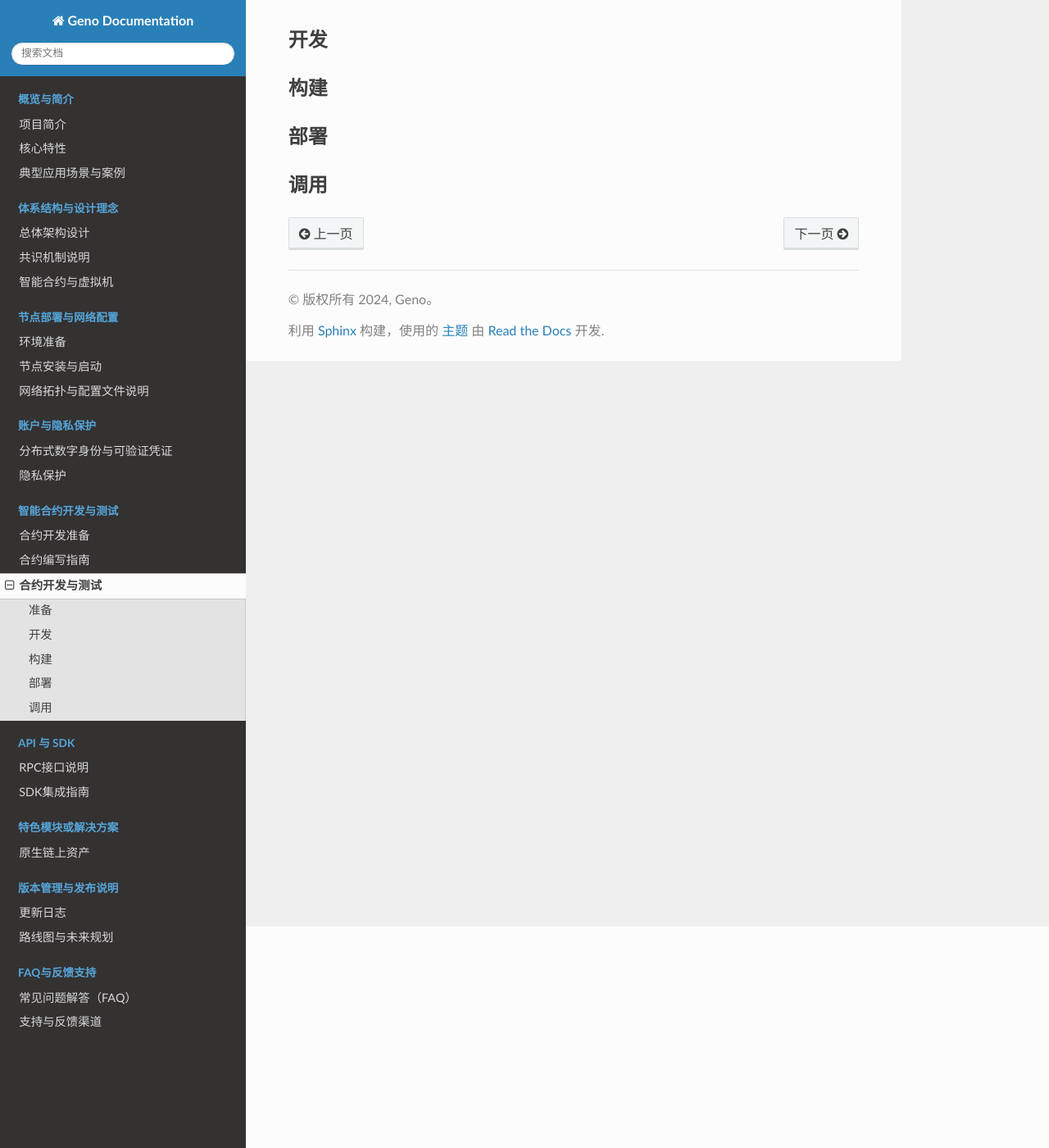
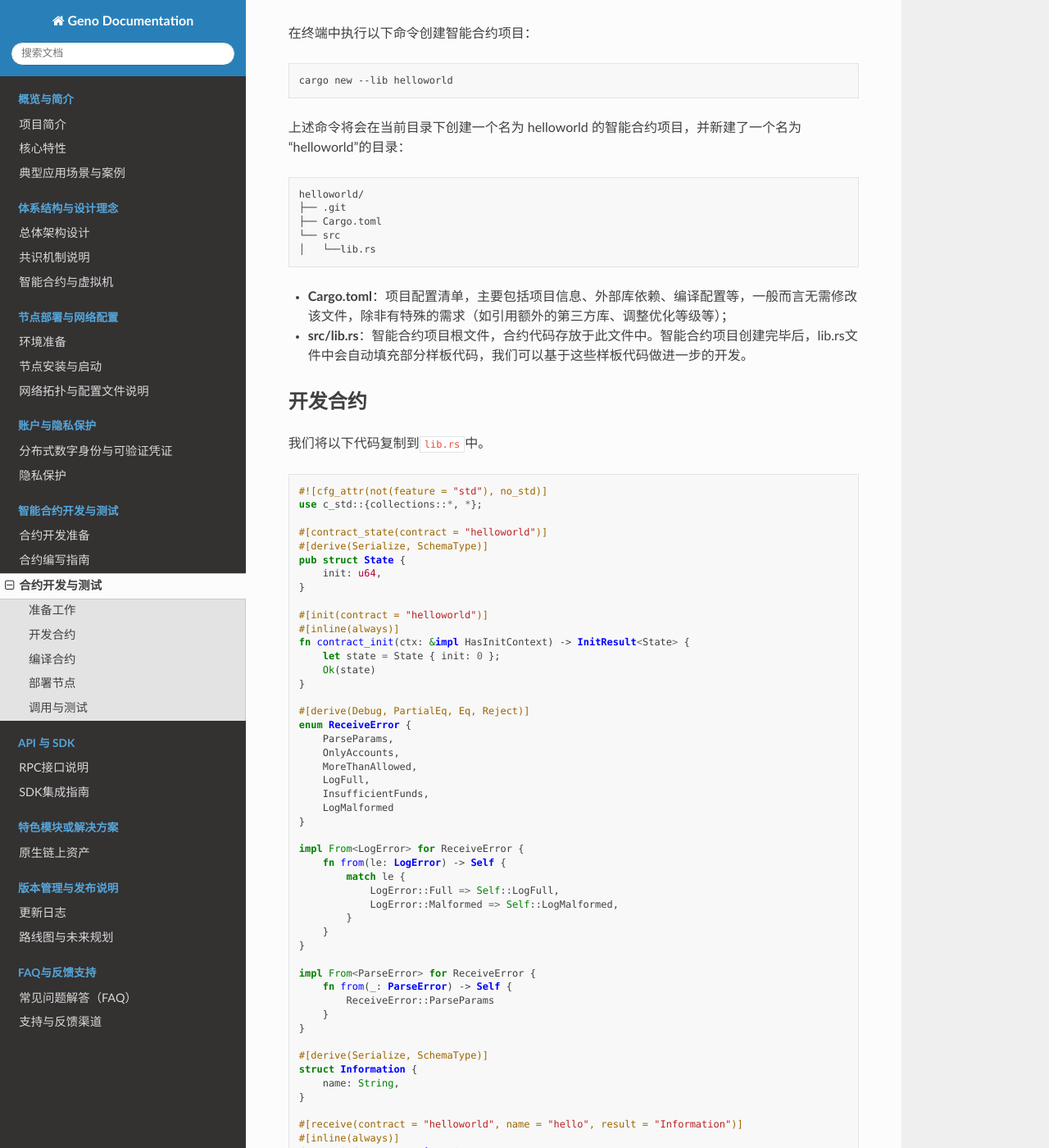
Before and after one commit to geno-labs/geno-docs, a Sphinx documentation site: the page built from source/contract/testing.md, in a window 1280 px wide and 1400 px high, scrolled down 270 px. Shown: the whole window at 82% size. Built offline with Sphinx 7.4.7 and the Read the Docs theme 3.1.0, drawn with Linux system fonts in a browser that asks for light colours; some of the changed text lies outside the part shown.

Commit message:
add contract develop
Signed-off-by: kent <xq-310@163.com>

````diff
--- a/source/contract/testing.md
+++ b/source/contract/testing.md
@@ -2,12 +2,154 @@
 
 我们将编写一个简单的合约为例，介绍合约开发步骤，涵盖准备工作，开发，构建，部署以及调用等。
 
-## 准备
+## 准备工作
+在终端中执行以下命令创建智能合约项目：
+```bash
+cargo new --lib helloworld
+```
+上述命令将会在当前目录下创建一个名为 helloworld 的智能合约项目，并新建了一个名为“helloworld”的目录：
+```
+helloworld/
+├── .git
+├── Cargo.toml
+└── src
+│   └──lib.rs
+```
+* **Cargo.toml**：项目配置清单，主要包括项目信息、外部库依赖、编译配置等，一般而言无需修改该文件，除非有特殊的需求（如引用额外的第三方库、调整优化等级等）；
+* **src/lib.rs**：智能合约项目根文件，合约代码存放于此文件中。智能合约项目创建完毕后，lib.rs文件中会自动填充部分样板代码，我们可以基于这些样板代码做进一步的开发。
 
-## 开发
+## 开发合约
+我们将以下代码复制到`lib.rs`中。
+```rust
+#![cfg_attr(not(feature = "std"), no_std)]
+use c_std::{collections::*, *};
 
-## 构建
+#[contract_state(contract = "helloworld")]
+#[derive(Serialize, SchemaType)]
+pub struct State {
+    init: u64,
+}
 
-## 部署
+#[init(contract = "helloworld")]
+#[inline(always)]
+fn contract_init(ctx: &impl HasInitContext) -> InitResult<State> {
+    let state = State { init: 0 };
+    Ok(state)
+}
 
-## 调用
+#[derive(Debug, PartialEq, Eq, Reject)]
+enum ReceiveError {
+    ParseParams,
+    OnlyAccounts,
+    MoreThanAllowed,
+    LogFull,
+    InsufficientFunds,
+    LogMalformed
+}
+
+impl From<LogError> for ReceiveError {
+    fn from(le: LogError) -> Self {
+        match le {
+            LogError::Full => Self::LogFull,
+            LogError::Malformed => Self::LogMalformed,
+        }
+    }
+}
+
+impl From<ParseError> for ReceiveError {
+    fn from(_: ParseError) -> Self {
+        ReceiveError::ParseParams
+    }
+}
+
+#[derive(Serialize, SchemaType)]
+struct Information {
+    name: String,
+}
+
+#[receive(contract = "helloworld", name = "hello", result = "Information")]
+#[inline(always)]
+fn get_info<A: HasActions>(
+    ctx: &impl HasReceiveContext<()>,
+    _state: &mut State,
+) -> Result<A, ReceiveError> {
+
+    ctx.result(Information {
+        name: "hello world!".to_string(),
+    });
+    Ok(A::accept())
+}
+
+```
+
+修改`Cargo.toml`文件
+```toml
+[package]
+name = "helloworld"
+version = "0.1.0"
+edition = "2018"
+
+[features]
+default = ["std"]
+std = ["c-std/std"]
+
+[dependencies]
+c = {path = "../c-rust-smart-contracts/c-std", default-features = false}
+
+[lib]
+crate-type=["cdylib", "rlib"]
+
+[profile.release]
+opt-level = "s"
+```
+
+## 编译合约
+在 `helloworld` 项目根目录下执行以下命令即可开始进行构建
+
+```bash
+cargo build --target wasm32-unknown-unknown --release --target-dir target/c --features g-std/build-schema
+```
+命令执行完成后，会显示如下形式的内容：
+```bash
+    Finished release [optimized] target(s) in 20.88s
+```
+然后可以使用`wasm-stripe` 工具，对合约进行优化。
+```bash
+wasm-stripe  target\c\wasm32-unknown-unknown\release\helloworld.wasm
+```
+
+## 部署节点
+启动节点参照[节点启动](https://geno-docs.readthedocs.io/zh-cn/latest/node/install/signle_node.html)
+
+## 调用与测试
+参照这里[API](https://geno-docs.readthedocs.io/zh-cn/latest/sdk/json_rpc/index.html)
+部署合约，将编译好的合约，拷贝到相应的位置。
+```python
+    code = api.read_code_from_file("./contract/helloworld.wasm")
+
+    api.call(
+        from_address=api.genesis_address,
+        from_priv = api.genesis_private_key,
+        name = "helloworld",
+        nonce=nonce,
+        code=code,
+        balance=0)
+```
+部署成功后，通过查询交易哈希，可以找到新合约的地址`did:geno:0x17h81daf6217e495fae32286c3137b6e0f78cdfd`；
+```json
+{'chain_id': '2024', 'jsonrpc': '2.0', 'id': 1, 'result': {'call_data': {'code': 0, 'events': [], 'gas_used': 0, 'message': '', 'result': ''}, 'chain_id': '2024', 'err_code': 0, 'err_msg': '{"contract_address":"did:geno:0x17h81daf6217e495fae32286c3137b6e0f78cdfd"}', 'gas_limit': 20000, 'gas_price': '1', 'hash': '8018faff89acb1af4437387235ed4aab6051ed63eb5f01c2a5d5270f4f1406ce', 'height': 79, 'kind': 2, 'nonce': 1, 'payload': {'Call': {'balance': 0, 'ctype': 0, 'input': {'code': 'AGFzbQEAAAABZBBAxAAAQAAAA==', 'function': '', 'name': 'helloworld', 'parameter': '\n\n'}, 'to': ''}}, 'sender': 'did:geno:0xf6b02a2d47b84e845b7e3623355f041bcb36daf1', 'timestamp': 1736414742275}, 'error': {'code': 0, 'message': 'Success', 'data': None}}
+```
+
+调用合约，
+```python
+    api.call(
+        from_address=api.genesis_address,
+        from_priv = api.genesis_private_key,
+        function = "hello",
+        to = contract_address,
+        nonce=nonce)
+```
+调用成功后，通过交易哈希，可以查询到返回值`hello world!`.
+```json
+{'chain_id': '2024', 'jsonrpc': '2.0', 'id': 1, 'result': {'call_data': {'code': 0, 'events': [], 'gas_used': 0, 'message': '', 'result': ''}, 'chain_id': '2024', 'err_code': 0, 'err_msg': '{\n  "name": "hello world!"\n}', 'gas_limit': 20000, 'gas_price': '1', 'hash': '8268c83450493f01127aa89ad4d3d9a6ae46f8373759b5ad14ce713e7297ac94', 'height': 98, 'kind': 2, 'nonce': 2, 'payload': {'Call': {'balance': 0, 'ctype': 0, 'input': {'code': '', 'function': 'hello', 'name': '', 'parameter': '\n\n'}, 'to': 'did:geno:0x26581daf6217f495fae32286c3137b6e0f78adf8'}}, 'sender': 'did:geno:0xf6b02a2d47b84e845b7e3623355f041bcb36daf1', 'timestamp': 1736414932301}, 'error': {'code': 0, 'message': 'Success', 'data': None}}
+```
````
Also changed, not shown: source/feature/native_asset.md (+6 -0 lines).
